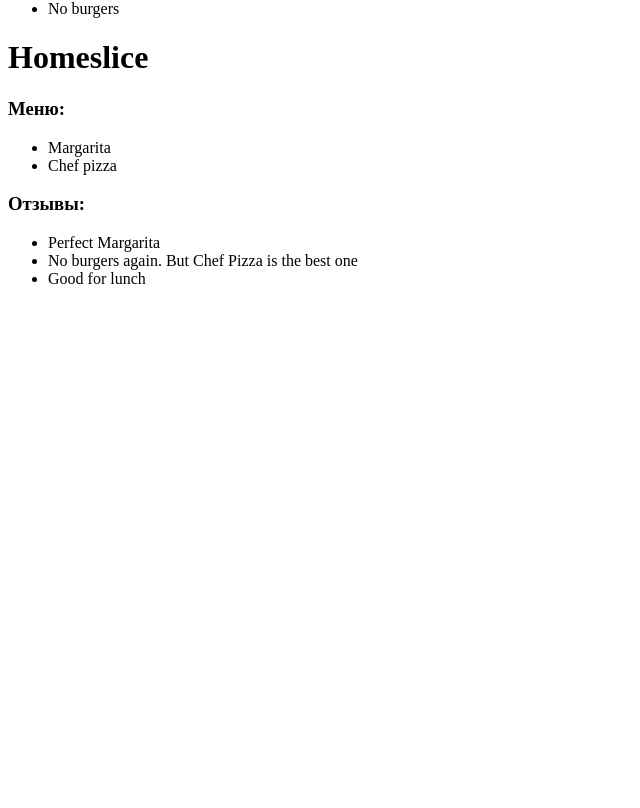
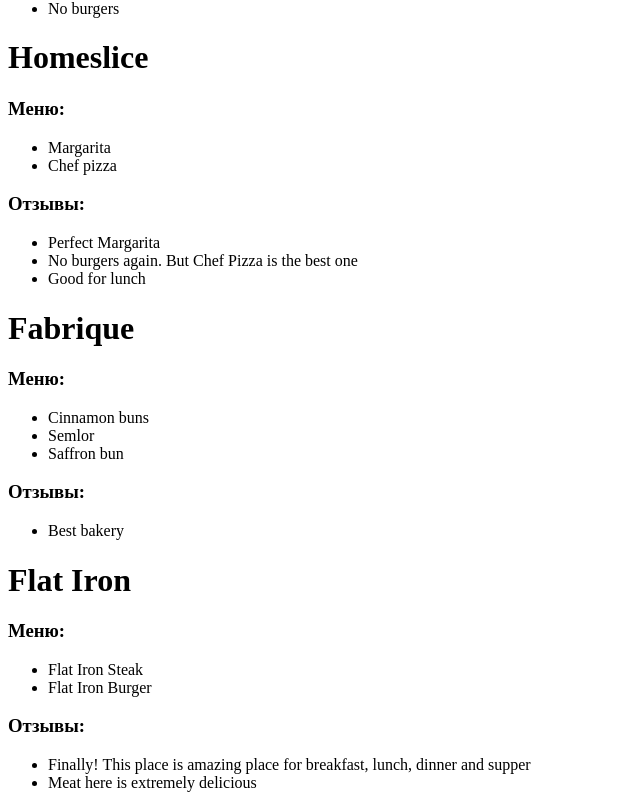
Before and after one commit to TliasheFF/react-course, a React (Vite) app: page / in a window 1280 px wide. Shown: the part 252-1060 px from the top of the page, without its empty margins (0-640 px from the left). Before the commit the page ends 800 px from the top, so only its background shows below. Built offline with nearby package versions, Linux system fonts and the light colour scheme.

Commit message:
first homework add other restaurants

```diff
--- a/src/main.jsx
+++ b/src/main.jsx
@@ -30,6 +30,28 @@
         <li>{restaurants[1].reviews[1].text}</li>
         <li>{restaurants[1].reviews[2].text}</li>
       </ul>
+    <h1>{restaurants[2].name}</h1>
+    <h3>Меню:</h3>
+      <ul>
+        <li>{restaurants[2].menu[0].name}</li>
+        <li>{restaurants[2].menu[1].name}</li>
+        <li>{restaurants[2].menu[2].name}</li>
+      </ul>
+    <h3>Отзывы:</h3>
+      <ul>
+        <li>{restaurants[2].reviews[0].text}</li>
+      </ul>
+    <h1>{restaurants[3].name}</h1>
+    <h3>Меню:</h3>
+      <ul>
+        <li>{restaurants[3].menu[0].name}</li>
+        <li>{restaurants[3].menu[1].name}</li>
+      </ul>
+    <h3>Отзывы:</h3>
+      <ul>
+        <li>{restaurants[3].reviews[0].text}</li>
+        <li>{restaurants[3].reviews[1].text}</li>
+      </ul>
   </div>
 );
 
@@ -59,5 +81,27 @@
 //       React.createElement('li', {children: restaurants[1].reviews[1].text}),
 //       React.createElement('li', {children: restaurants[1].reviews[2].text}),
 //     ]}),
+//     React.createElement('h1', {children: restaurants[2].name}),
+//     React.createElement('h3', {children: 'Меню:'}),
+//     React.createElement('ul', {children: [
+//         React.createElement('li', {children: restaurants[2].menu[0].name}),
+//         React.createElement('li', {children: restaurants[2].menu[1].name}),
+//         React.createElement('li', {children: restaurants[2].menu[2].name}),
+//       ]}),
+//     React.createElement('h3', {children: 'Отзывы:'}),
+//     React.createElement('ul', {children: [
+//       React.createElement('li', {children: restaurants[2].reviews[0].text}),
+//     ]}),
+//     React.createElement('h1', {children: restaurants[3].name}),
+//     React.createElement('h3', {children: 'Меню:'}),
+//     React.createElement('ul', {children: [
+//         React.createElement('li', {children: restaurants[3].menu[0].name}),
+//         React.createElement('li', {children: restaurants[3].menu[1].name}),
+//       ]}),
+//     React.createElement('h3', {children: 'Отзывы:'}),
+//     React.createElement('ul', {children: [
+//       React.createElement('li', {children: restaurants[3].reviews[0].text}),
+//       React.createElement('li', {children: restaurants[3].reviews[1].text}),
+//     ]}),
 //   ]}),
 //   );
```
